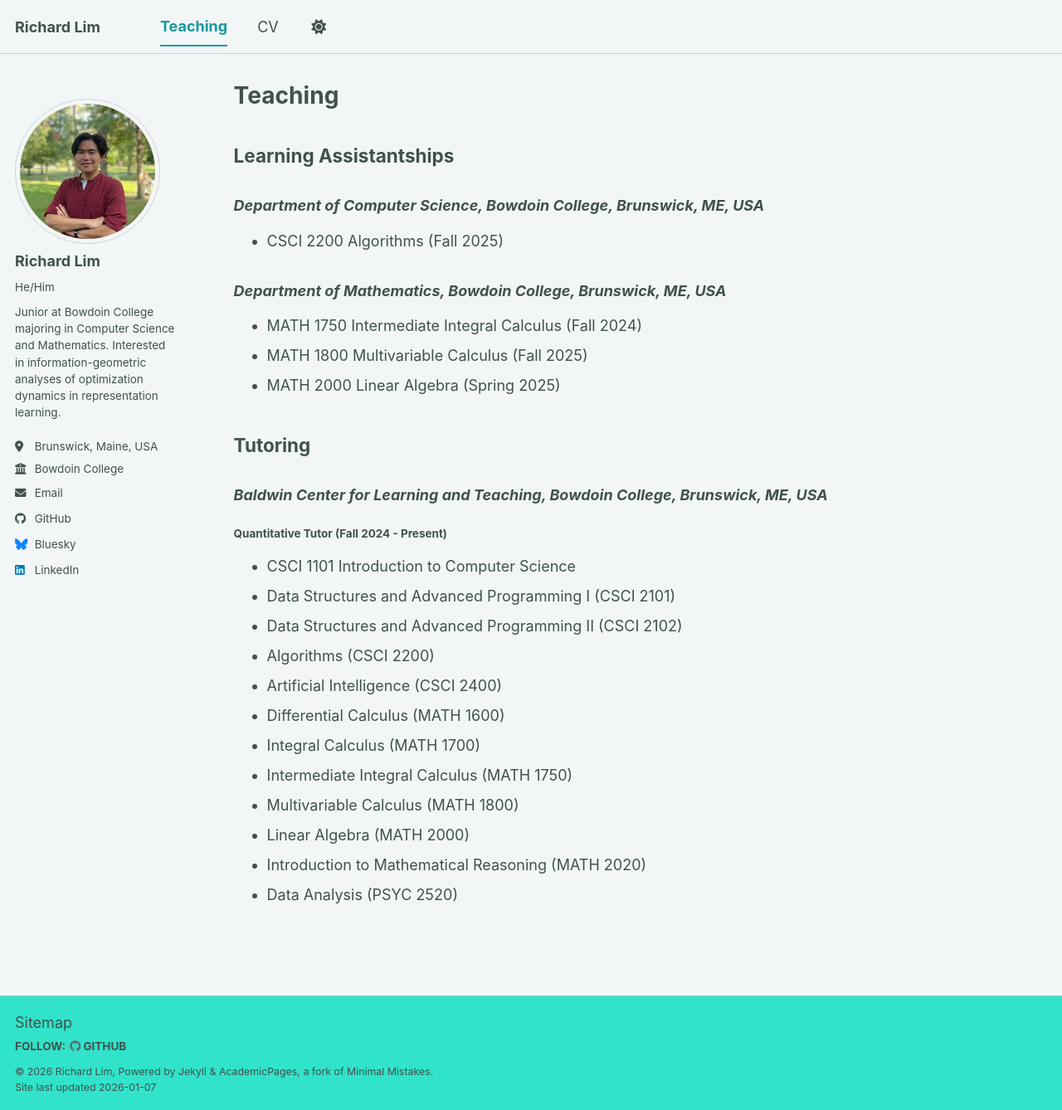
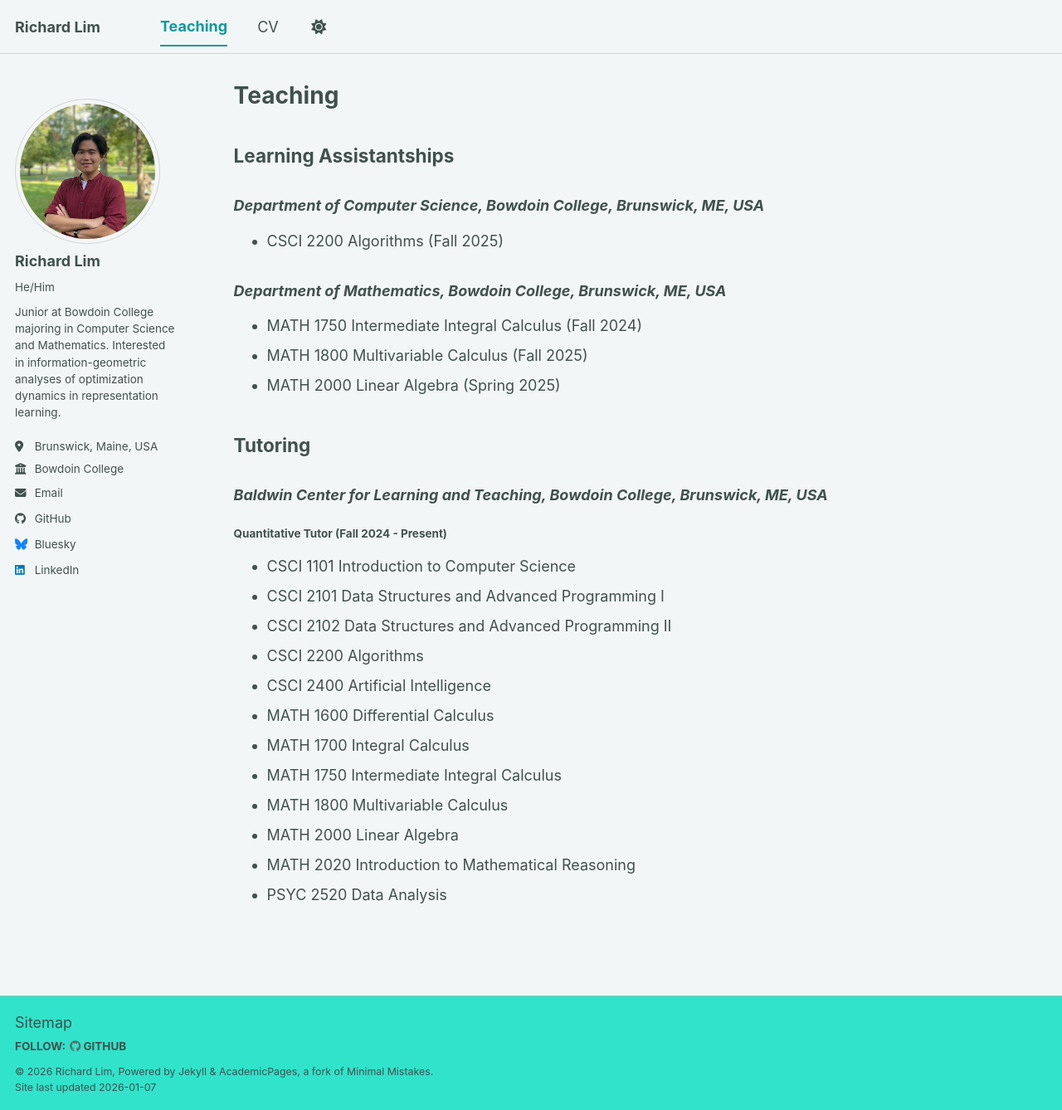
Before and after one commit to rlim-fm/rlim-fm.github.io, a Jekyll site: the page built from _pages/teaching.md, in a window 1280 px wide and 1338 px high. Shown: the whole window at 83% size. Built offline with Jekyll 4.4.1, drawn with Linux system fonts in a browser that asks for light colours; a script bundle is joined from its source files by our own code; library files that are not in the unit come from our copies.

```diff
--- a/_pages/teaching.md
+++ b/_pages/teaching.md
@@ -18,14 +18,14 @@ author_profile: true
 ### _Baldwin Center for Learning and Teaching, Bowdoin College, Brunswick, ME, USA_
 #### Quantitative Tutor (Fall 2024 - Present)
 - CSCI 1101 Introduction to Computer Science
-- Data Structures and Advanced Programming I (CSCI 2101)
-- Data Structures and Advanced Programming II (CSCI 2102)
-- Algorithms (CSCI 2200)
-- Artificial Intelligence (CSCI 2400)
-- Differential Calculus (MATH 1600)
-- Integral Calculus (MATH 1700)
-- Intermediate Integral Calculus (MATH 1750)
-- Multivariable Calculus (MATH 1800)
-- Linear Algebra (MATH 2000)
-- Introduction to Mathematical Reasoning (MATH 2020)
-- Data Analysis (PSYC 2520)
+- CSCI 2101 Data Structures and Advanced Programming I
+- CSCI 2102 Data Structures and Advanced Programming II
+- CSCI 2200 Algorithms
+- CSCI 2400 Artificial Intelligence
+- MATH 1600 Differential Calculus
+- MATH 1700 Integral Calculus
+- MATH 1750 Intermediate Integral Calculus
+- MATH 1800 Multivariable Calculus
+- MATH 2000 Linear Algebra
+- MATH 2020 Introduction to Mathematical Reasoning
+- PSYC 2520 Data Analysis
```
